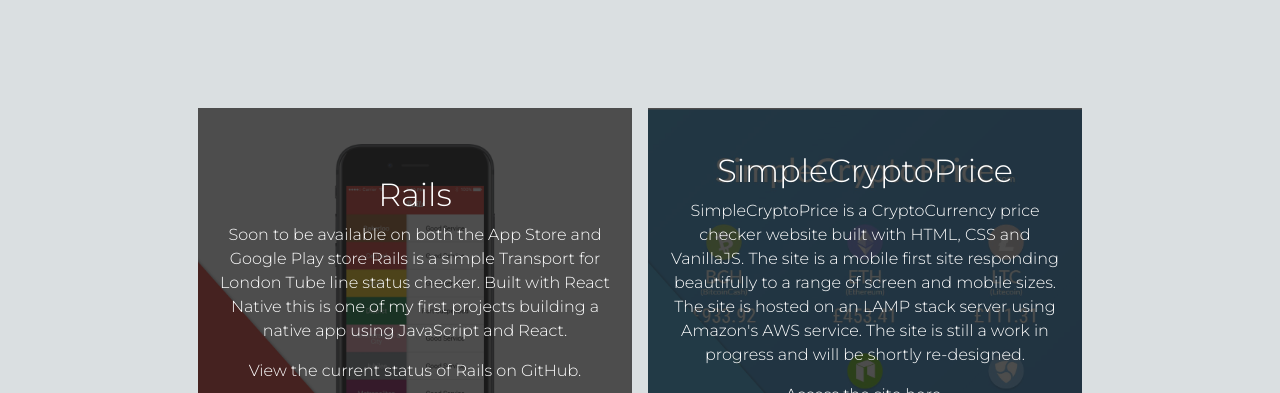
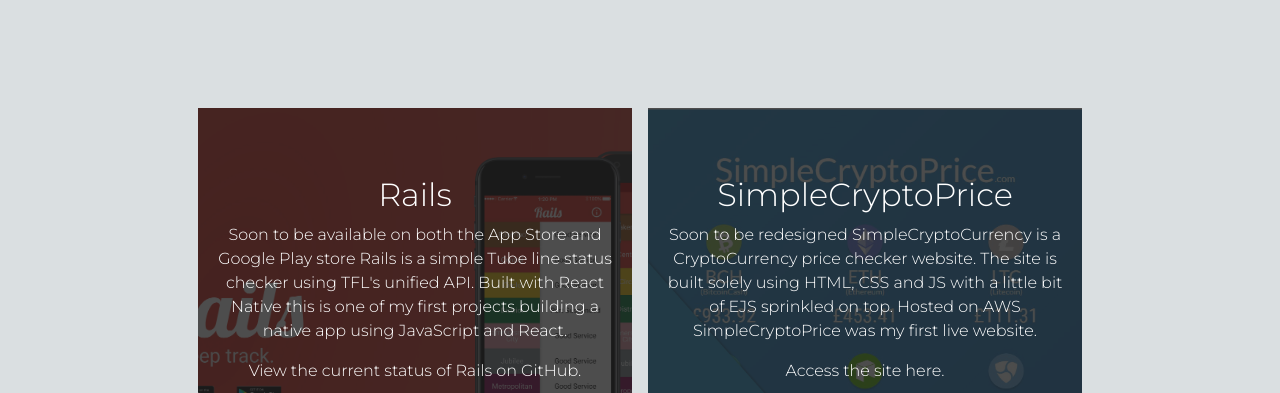
Before and after one commit to JamesPStephens/JamesPStephensPortfolio, a plain HTML site: page index.html in a window 1280 px wide. Shown: the part 1012-1405 px from the top of the page. Drawn offline with nearby package versions, Linux system fonts and the light colour scheme.

Commit message:
Some updates to the site. Including new Rails image for projects and some updated text.

```diff
--- a/index.html
+++ b/index.html
@@ -23,7 +23,7 @@ xmlns:fb="https://www.facebook.com/2008/fbml">
         <meta property="og:title" content="JamesPStephens | Portfolio."/>
         <meta property="og:type" content="Portfolio" />
         <meta property="og:url" content="https://jamespstephens.github.io/Portfolio/" />
-        <meta property="og:image" content="https://jamespstephens.github.io/Portfolio/OGImage.png" />
+        <meta property="og:image" content="https://jamespstephens.github.io/Portfolio/img/OGImage.png" />
         <meta property="og:site_name" content="JamesPStephens"/>
         <meta property="og:description" content="A small collection of projects and ways to get in touch."/>
 <!-- Global site tag (gtag.js) - Google Analytics -->
@@ -44,7 +44,7 @@ xmlns:fb="https://www.facebook.com/2008/fbml">
             <h1 class="portfolio-IntroductionTitle">Hi!</h1>
             <div id="introductionTyped">
                 <h3>I'm James.</h3>
-                <h3>I'm a self taught developer.</h3>
+                <h3>I'm a self taught Front End Web &amp; mobile developer</h3>
                 <h3>And this is my portfolio.</h3>
             </div>
         <span class="portfolio-IntroductionDescription" id="intro"></span>
@@ -80,22 +80,22 @@ xmlns:fb="https://www.facebook.com/2008/fbml">
                     </p>
                 </div>
             <div class="row portfolio-Grid">
-                <div class="col-md-5 col-lg-5 m-2 portfolio-GridBox" style="background-image: url('RailsBG.jpg')" aria-label="Project Rails background image.">
+                <div class="col-md-5 col-lg-5 m-2 portfolio-GridBox" style="background-image: url('./img/Rails.jpg')" aria-label="Project Rails background image.">
                     <div class="col-md-12 gridbox-Overlay">
                         <h3 class="gridbox-Title">Rails</h3>
-                        <p class="gridbox-Description">Soon to be available on both the App Store and Google Play store Rails is a simple Transport for London
-                         Tube line status checker. Built with React Native this is one of my first projects building a native app using JavaScript and React.</p>
+                        <p class="gridbox-Description">Soon to be available on both the App Store and Google Play store Rails is a simple Tube line status checker using TFL's unified API.
+                            Built with React Native this is one of my first projects building a native app using JavaScript and React.</p>
                         <p class="gridbox-Description">View the current status of Rails on GitHub.</p>
                         <a href="https://github.com/JamesPStephens/React-Native-Rails" target="_blank"><i class="fab fa-github" style="color: rgb(255, 255, 255); font-size: 2.5em;"></i></a>
                     </div>
                 </div>
-                <div class="col-md-5 col-lg-5 m-2 portfolio-GridBox" style="background-image: url('SimpleCryptoPriceBG.jpg')" aria-label="Project SimpleCryptoPrice background image.">
+                <div class="col-md-5 col-lg-5 m-2 portfolio-GridBox" style="background-image: url('./img/SimpleCryptoPriceBG.jpg')" aria-label="Project SimpleCryptoPrice background image.">
                     <div class="col-md-12 gridbox-Overlay">
                         <h3 class="gridbox-Title">SimpleCryptoPrice</h3>
-                        <p class="gridbox-Description">SimpleCryptoPrice is a CryptoCurrency price checker website built with HTML, CSS and VanillaJS.
-                            The site is a mobile first site responding beautifully to a range of screen and mobile sizes.
-                            The site is hosted on an LAMP stack server using Amazon's AWS service.
-                            The site is still a work in progress and will be shortly re-designed. </p>
+                        <p class="gridbox-Description">Soon to be redesigned SimpleCryptoCurrency is a CryptoCurrency price checker website.
+                            The site is built solely using HTML, CSS and JS with a little bit of EJS sprinkled on top.
+                            Hosted on AWS SimpleCryptoPrice was my first live website.
+                        </p>
                         <p class="gridbox-Description">Access the site here.</p>
                     <a href="https://simplecryptoprice.com/" target="_blank"><i class="fas fa-external-link-alt" style="color: rgb(255, 255, 255); font-size: 2.5em;"></i></a>
                     </div>
```
Also changed, not shown: RailsBG.jpg (deleted), img/OGImage.png (renamed from OGImage.png), img/Rails.jpg (added), img/SimpleCryptoPriceBG.jpg (renamed from SimpleCryptoPriceBG.jpg), 1 other file.
